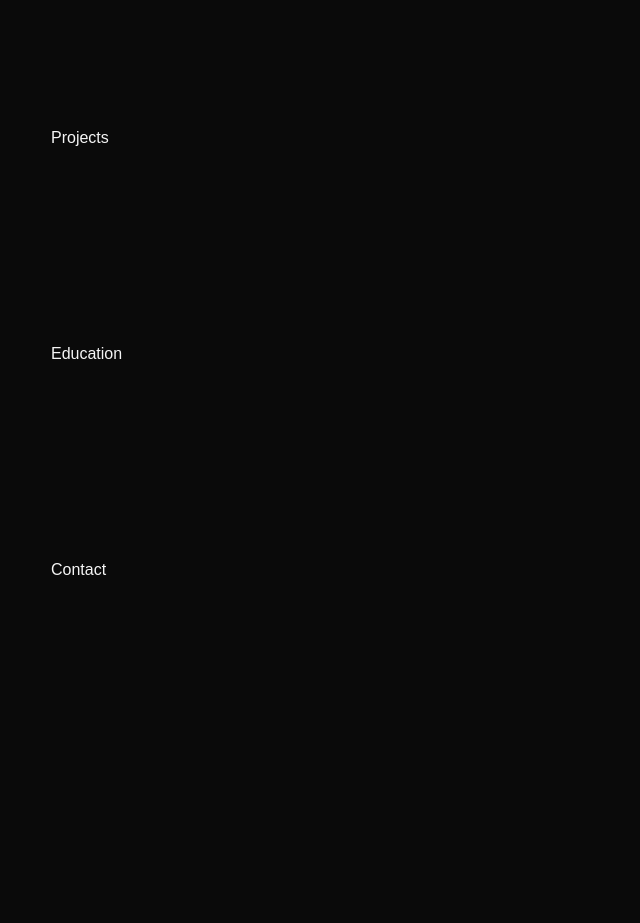
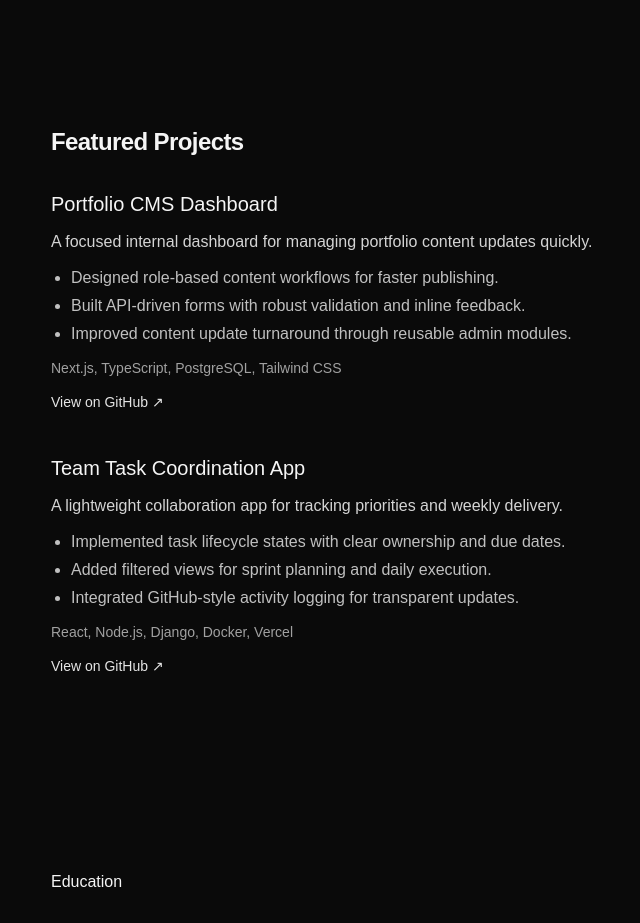
Before and after one commit to lllLucario/yuxuan-portfolio, a Next.js app: page / in a window 1280 px wide. Shown: the part 1360-2283 px from the top of the page, without its empty margins (101-741 px from the left). Before the commit the page ends 2038 px from the top, so only its background shows below. Built offline with nearby package versions, Linux system fonts and the light colour scheme.

Commit message:
Add featured projects section to homepage and create projects data structure

```diff
--- /dev/null
+++ b/app/data/projects.ts
@@ -0,0 +1,32 @@
+export type Project = {
+  title: string;
+  description: string;
+  highlights: string[];
+  stack: string[];
+  href: string;
+};
+
+export const projects: Project[] = [
+  {
+    title: "Portfolio CMS Dashboard",
+    description: "A focused internal dashboard for managing portfolio content updates quickly.",
+    highlights: [
+      "Designed role-based content workflows for faster publishing.",
+      "Built API-driven forms with robust validation and inline feedback.",
+      "Improved content update turnaround through reusable admin modules.",
+    ],
+    stack: ["Next.js", "TypeScript", "PostgreSQL", "Tailwind CSS"],
+    href: "https://github.com/lllLucario/portfolio-cms-dashboard",
+  },
+  {
+    title: "Team Task Coordination App",
+    description: "A lightweight collaboration app for tracking priorities and weekly delivery.",
+    highlights: [
+      "Implemented task lifecycle states with clear ownership and due dates.",
+      "Added filtered views for sprint planning and daily execution.",
+      "Integrated GitHub-style activity logging for transparent updates.",
+    ],
+    stack: ["React", "Node.js", "Django", "Docker", "Vercel"],
+    href: "https://github.com/lllLucario/team-task-coordination-app",
+  },
+];
--- a/app/page.tsx
+++ b/app/page.tsx
@@ -1,6 +1,7 @@
 import Container from "@/components/layout/Container";
 import Section from "@/components/layout/Section";
 import { skillGroups } from "@/app/data/skills";
+import { projects } from "@/app/data/projects";
 import SkillChip from "@/app/components/skills/SkillChip";
 
 export default function Home() {
@@ -52,7 +53,33 @@ export default function Home() {
 
       <Section id="projects">
         <Container>
-          <div>Projects</div>
+          <div className="space-y-8">
+            <h2 className="text-2xl font-semibold tracking-tight text-neutral-100">
+              Featured Projects
+            </h2>
+            <div className="space-y-10">
+              {projects.map((project) => (
+                <article key={project.title} className="space-y-3">
+                  <h3 className="text-xl font-medium text-neutral-100">{project.title}</h3>
+                  <p className="text-base text-neutral-300">{project.description}</p>
+                  <ul className="list-disc space-y-1 pl-5 text-neutral-300/90">
+                    {project.highlights.map((highlight) => (
+                      <li key={highlight}>{highlight}</li>
+                    ))}
+                  </ul>
+                  <p className="text-sm text-neutral-400">{project.stack.join(", ")}</p>
+                  <a
+                    href={project.href}
+                    target="_blank"
+                    rel="noopener noreferrer"
+                    className="text-sm text-neutral-200 hover:text-neutral-50"
+                  >
+                    View on GitHub ↗
+                  </a>
+                </article>
+              ))}
+            </div>
+          </div>
         </Container>
       </Section>
 
```
